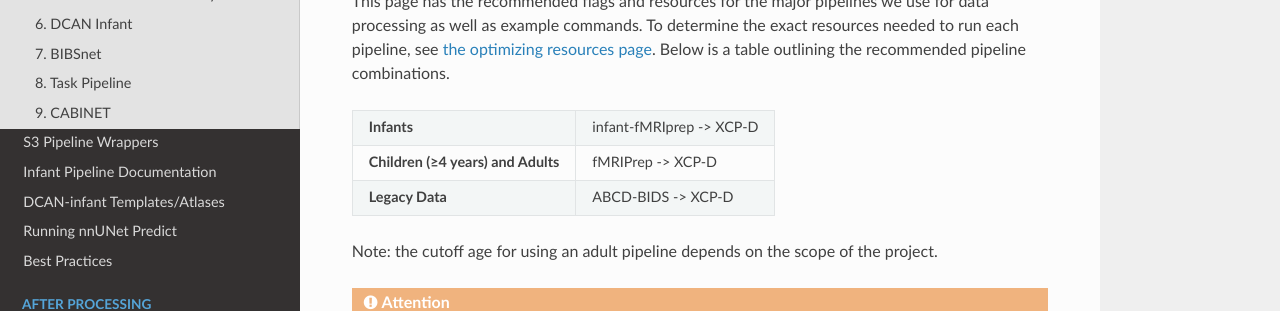
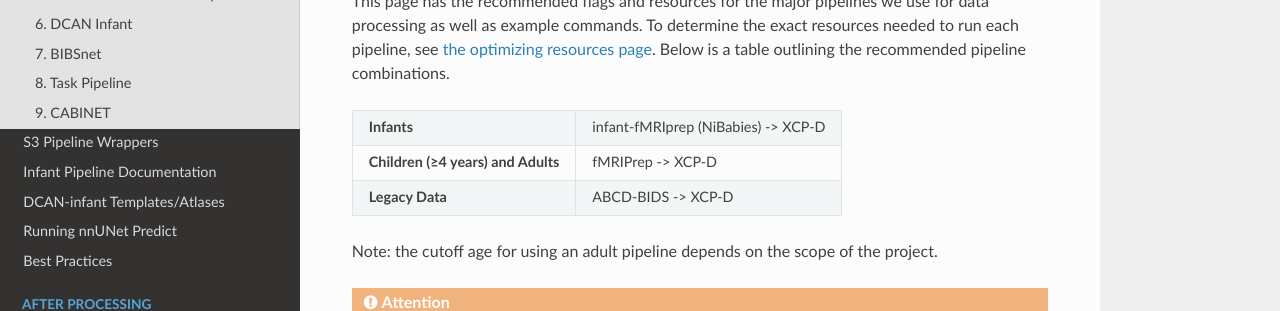
Before and after one commit to DCAN-Labs/cdni-brain, an MkDocs documentation site: the page built from docs/pipelines.md, in a window 1280 px wide and 900 px high. Shown: the part 170-481 px from the top of the window. Built offline with MkDocs 1.6.1, drawn with Linux system fonts in a browser that asks for light colours; nearby versions of some CDN libraries.

Commit message:
clarify infantfMRIprep=nibabies
Co-authored-by: Thomas Madison <56737848+madisoth@users.noreply.github.com>

```diff
--- a/docs/pipelines.md
+++ b/docs/pipelines.md
@@ -7,7 +7,7 @@ This page has the recommended flags and resources for the major pipelines we use
    <td>
 <strong>Infants</strong>
    </td>
-   <td>infant-fMRIprep -> XCP-D
+   <td>infant-fMRIprep (NiBabies) -> XCP-D
    </td>
   </tr>
   <tr>
```
